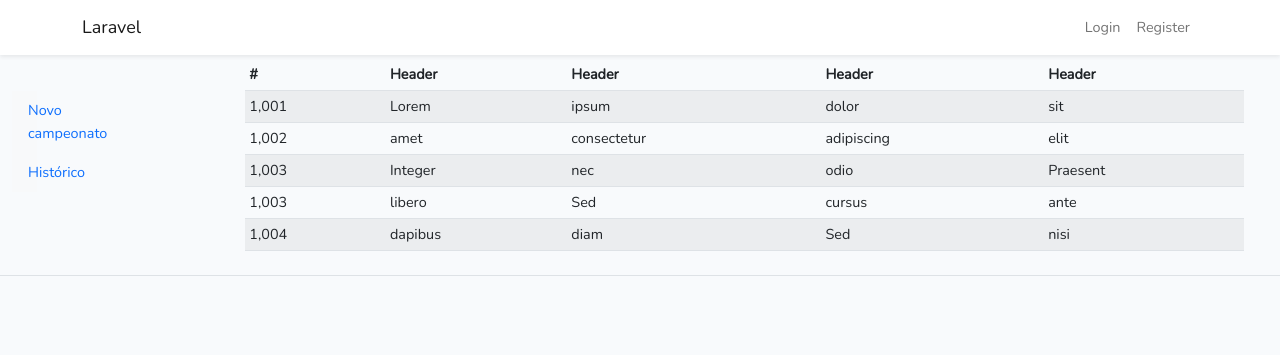
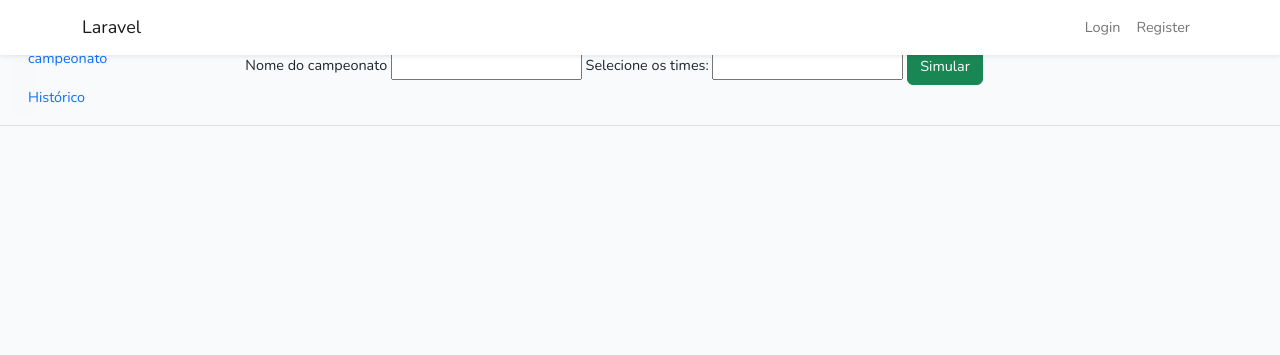
Before and after one commit to jaineezequiel/MeuCampeonato, a Laravel app: page /home in a window 1280 px wide. Shown: the top 355 px of the page. Run offline with Laravel 10, Linux system fonts and the light colour scheme; style sheets or scripts are compiled from the project's sources.

Commit message:
organizando views e logica do app

```diff
--- /dev/null
+++ b/app/Http/Controllers/Campeonatos.php
@@ -0,0 +1,57 @@
+<?php
+
+namespace App\Http\Controllers;
+
+use App\Models\Campeonato;
+use Illuminate\Contracts\View\View;
+use Illuminate\Http\Request;
+use PhpParser\Node\Stmt\TryCatch;
+use Illuminate\Support\Facades\DB;
+
+class Campeonatos extends Controller
+{
+    public function index()
+    {
+        $campeonatos = Campeonato::all();
+
+        return View('historico', compact('campeonatos'));
+    }
+
+    public function create()
+    {
+
+        try {
+
+            //validações
+
+            DB::beginTransaction();
+
+            //  criar campeonato
+
+
+            // fazer inscricao dos times
+
+
+            // gerar jogos / Chamada phyton
+
+
+            // salvar pontuacoes e marcar eliminados
+
+            // salvar hanking de campeoes
+
+            DB::commit();
+
+        } catch (\Throwable $th) {
+            //throw $th;
+
+            DB::rollBack();
+        }
+
+        return View('create');
+    }
+
+    public function store()
+    {
+       return to_route('campeonatos.historico');
+    }
+}
--- /dev/null
+++ b/resources/views/create.blade.php
@@ -0,0 +1,18 @@
+@extends('layouts.admin')
+
+@section('main')
+
+Nome do campeonato
+<input type="text" name="nome_campeonato" />
+
+<label for="time">Selecione os times:</label>
+<input list="times" name="time" id="time">
+
+<datalist id="times">
+  <option value="Time1">
+  <option value="Time2">
+</datalist>
+
+<button class="btn btn-success">Simular</button>
+
+@endsection
--- a/resources/views/home.blade.php
+++ /dev/null
@@ -1,56 +0,0 @@
-@extends('layouts.admin')
-@section('main')
-<main role="main" class="col-md-9 ml-sm-auto col-lg-10 px-4">
-<div class="table-responsive">
-  <h2>Section title</h2>
-  <table class="table table-striped table-sm">
-    <thead>
-      <tr>
-        <th>#</th>
-        <th>Header</th>
-        <th>Header</th>
-        <th>Header</th>
-        <th>Header</th>
-      </tr>
-    </thead>
-    <tbody>
-      <tr>
-        <td>1,001</td>
-        <td>Lorem</td>
-        <td>ipsum</td>
-        <td>dolor</td>
-        <td>sit</td>
-      </tr>
-      <tr>
-        <td>1,002</td>
-        <td>amet</td>
-        <td>consectetur</td>
-        <td>adipiscing</td>
-        <td>elit</td>
-      </tr>
-      <tr>
-        <td>1,003</td>
-        <td>Integer</td>
-        <td>nec</td>
-        <td>odio</td>
-        <td>Praesent</td>
-      </tr>
-      <tr>
-        <td>1,003</td>
-        <td>libero</td>
-        <td>Sed</td>
-        <td>cursus</td>
-        <td>ante</td>
-      </tr>
-      <tr>
-        <td>1,004</td>
-        <td>dapibus</td>
-        <td>diam</td>
-        <td>Sed</td>
-        <td>nisi</td>
-      </tr>
-    </tbody>
-  </table>
-</div>
-</main
-@endsection
--- a/resources/views/layouts/admin.blade.php
+++ b/resources/views/layouts/admin.blade.php
@@ -8,13 +8,13 @@
           <div class="sidebar-sticky">
             <ul class="nav flex-column">
               <li class="nav-item">
-                <a class="nav-link active" href="#">
+                <a class="nav-link active" href="{{ route('campeonatos.create') }}">
                   <span data-feather="home"></span>
                   Novo campeonato
                 </a>
               </li>
               <li class="nav-item">
-                <a class="nav-link" href="#">
+                <a class="nav-link" href="{{ route('campeonatos.historico') }}">
                   <span data-feather="file"></span>
                   Histórico
                 </a>
@@ -23,7 +23,9 @@
           </div>
         </nav>
       </div>
-      @yield('main')
+      <main role="main" class="col-md-9 ml-sm-auto col-lg-10 px-4">
+        @yield('main')
+      </main>
   </div>
   </div>
 </div>
--- a/routes/web.php
+++ b/routes/web.php
@@ -1,19 +1,23 @@
 <?php
 
 use App\Http\Controllers\Auth\LoginController;
+use App\Http\Controllers\Campeonatos;
 use Illuminate\Support\Facades\Route;
 
-
-Route::get('/home', function () {
-    return view('home');
-});
-
 Auth::routes();
-
-Route::get('/', [App\Http\Controllers\HomeController::class, 'index'])->name('home');
 
 Route::get('login/{provider}', [LoginController::class,'redirectToProvider'])
 ->name('social.login');
 
 Route::get('login/{provider}/callback', [LoginController::class, 'handleProviderCallback'])
 ->name('social.callback');
+
+Route::controller(Campeonatos::class)->group(function(){
+    Route::get('/', 'create')->name('campeonatos.create');
+    Route::get('/home', 'create')->name('campeonatos.create');
+
+    Route::get('/campeonatos', 'index')->name('campeonatos.historico');
+
+    Route::get('/campeonatos/criar', 'create')->name('campeonatos.create');
+    Route::post('/campeonatos', 'store')->name('campeonatos.store');
+});
```
Also changed, not shown: app/Http/Controllers/Campeonato.php (deleted, +0 -10 lines), resources/views/historico.blade.php (added, +30 -0 lines), resources/views/welcome.blade.php (deleted, +0 -48 lines).
